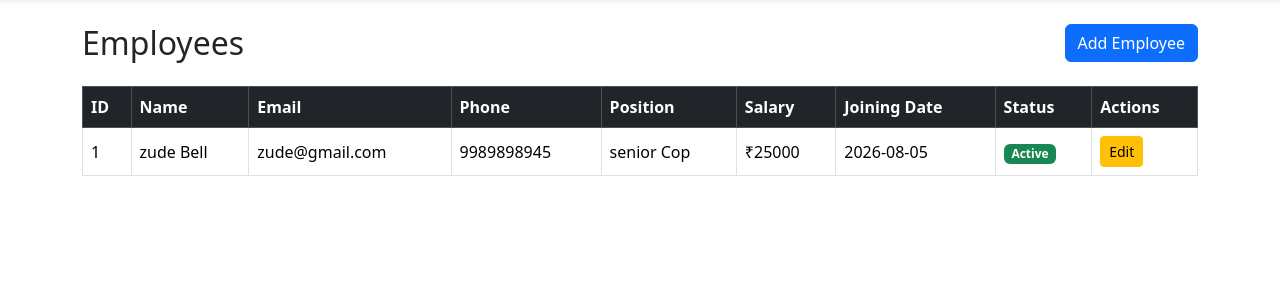
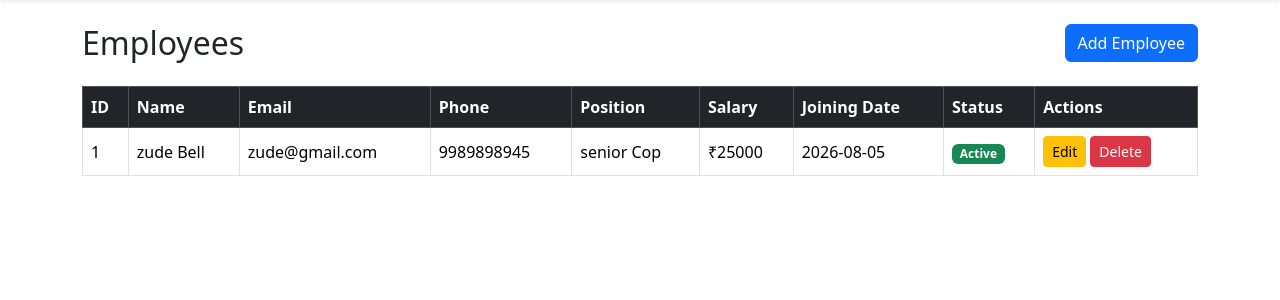
Before and after one commit to RoshanKumarMahaseth/Employee_Management_System, a Flask app: page /employees in a window 1280 px wide. Shown: the part 56-356 px from the top of the page. Run offline with Flask 3, Linux system fonts and the light colour scheme; a user stored in the database is signed in.

Commit message:
delete Employee

```diff
--- a/apps/routes.py
+++ b/apps/routes.py
@@ -115,3 +115,14 @@ def edit_employee(employee_id):
         return redirect(url_for('employees'))
 
     return render_template('edit_employee.html',title='Edit Employee',form=form)
+
+
+@app.route('/employee/<int:employee_id>/delete',methods=['GET','POST'])
+@login_required
+def delete_employee(employee_id):
+    employee = Employee.query.get_or_404(employee_id)
+
+    db.session.delete(employee)
+    db.session.commit()
+    flash('Employee has been deleted successfully!','success')
+    return redirect(url_for('employees'))
--- a/apps/templates/employees.html
+++ b/apps/templates/employees.html
@@ -11,6 +11,7 @@
     </a>
 
 </div>
+
 
 {% if employees %}
 
@@ -62,10 +63,23 @@
                 </td>
 
                 <td>
+
                     <a href="{{ url_for('edit_employee', employee_id=employee.id) }}"
                        class="btn btn-sm btn-warning">
                         Edit
                     </a>
+
+                    <form action="{{ url_for('delete_employee', employee_id=employee.id) }}"
+                          method="POST"
+                          class="d-inline">
+
+                        <button type="submit"
+                                class="btn btn-sm btn-danger">
+                            Delete
+                        </button>
+
+                    </form>
+
                 </td>
 
             </tr>
```
Also changed, not shown: instance/site.db.
